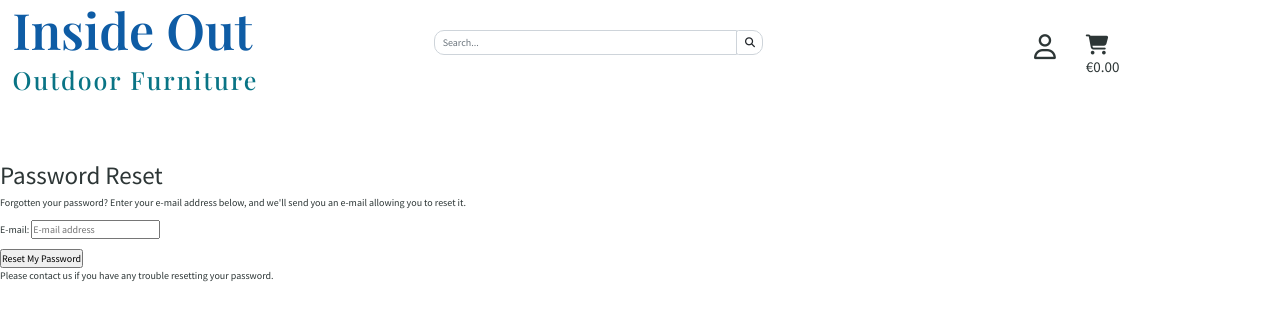
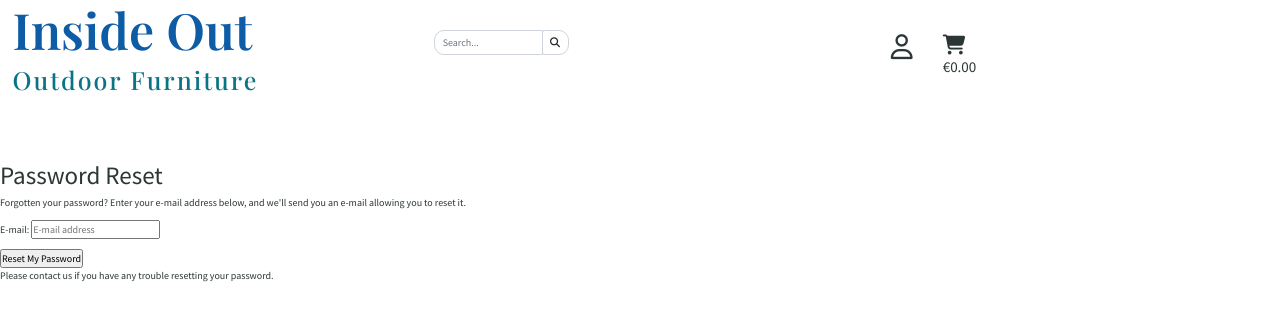
Before and after one commit to Sharon-B/Inside-Out, a Django app: page /accounts/password/reset/ in a window 1280 px wide. Shown: the top 321 px of the page. Run offline with Django 3.2, Linux system fonts and the light colour scheme; parts of the project's set-up code (start-up, migrations or seed data) failed here and were passed over; some libraries are stand-ins or nearby versions; some web fonts are replaced.

Commit message:
Update display properties of header elements in base.html

```diff
--- a/templates/base.html
+++ b/templates/base.html
@@ -44,7 +44,7 @@
 
             <!-- Logo -->
             <div class="row">
-                <div class="col col-lg-4">
+                <div class="col col-md-4">
                     <div id="logo" >
                         <a href="{% url 'home' %}">
                             <h2 id="logo-top">Inside Out</h2>
@@ -53,7 +53,7 @@
                     </div>
                 </div>
                 <!-- Search -->
-                <div class="col col-lg-4 search">
+                <div class="col col-md-4 search d-none d-md-flex">
                     <form method="GET" action="">
                         <div class="input-group search-input">
                             <input type="text" name="q" class="form-control search-bar" placeholder="Search..." aria-label="Search..." aria-describedby="button-addon2">
@@ -68,7 +68,7 @@
                     </form>
                 </div>
                 <!-- My Account -->
-                <div class="col col-lg-4">
+                <div class="col col-md-4 d-none d-md-flex">
                     <ul class="user-account">
                         <!-- Dropdown-->
                         <li class="nav-item dropdown">
```
